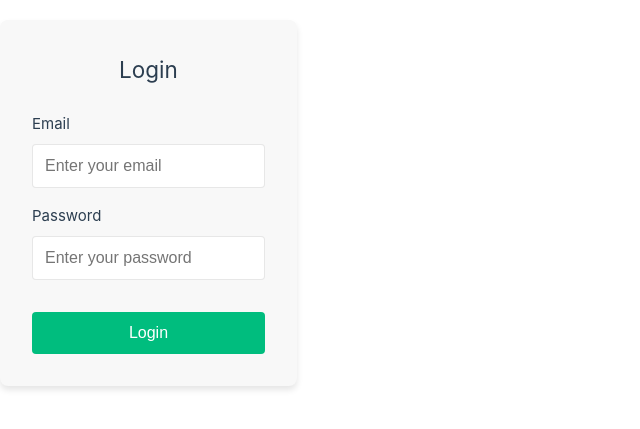
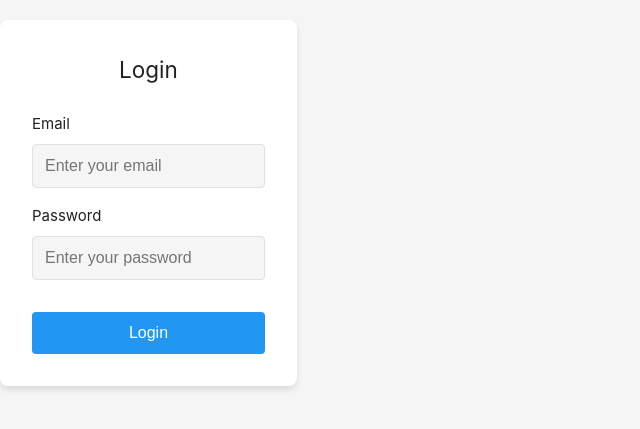
Before and after one commit to drakes00/inkspire-frontend, a Vue app: page / in a window 1280 px wide. Shown: the part 197-626 px from the top of the page, without its empty margins (0-640 px from the left). Built offline with nearby package versions, Linux system fonts and the light colour scheme; no server answers; the HTML template or start-up script is replaced by a standard one.

Commit message:
Added: theme switcher

```diff
--- a/src/assets/base.css
+++ b/src/assets/base.css
@@ -1,66 +1,74 @@
-/* color palette from <https://github.com/vuejs/theme> */
+/* color palette from old project */
 :root {
-  --vt-c-white: #ffffff;
-  --vt-c-white-soft: #f8f8f8;
-  --vt-c-white-mute: #f2f2f2;
+  --ink-c-white: #ffffff;
+  --ink-c-white-soft: #f5f5f5;
+  --ink-c-black: #121212;
+  --ink-c-black-soft: #1e1e1e;
+  --ink-c-black-mute: #2a2a2a;
 
-  --vt-c-black: #181818;
-  --vt-c-black-soft: #222222;
-  --vt-c-black-mute: #282828;
+  --ink-c-grey-dark: #212121;
+  --ink-c-grey-light: #e0e0e0;
+  --ink-c-grey-medium: #bdbdbd;
 
-  --vt-c-indigo: #2c3e50;
+  --ink-c-blue: #2196f3;
+  --ink-c-blue-dark: #1976d2;
+  --ink-c-blue-deep: #086490;
+  --ink-c-blue-light: #1186e3;
 
-  --vt-c-divider-light-1: rgba(60, 60, 60, 0.29);
-  --vt-c-divider-light-2: rgba(60, 60, 60, 0.12);
-  --vt-c-divider-dark-1: rgba(84, 84, 84, 0.65);
-  --vt-c-divider-dark-2: rgba(84, 84, 84, 0.48);
+  --ink-c-red: #f44336;
 
-  --vt-c-text-light-1: var(--vt-c-indigo);
-  --vt-c-text-light-2: rgba(60, 60, 60, 0.66);
-  --vt-c-text-dark-1: var(--vt-c-white);
-  --vt-c-text-dark-2: rgba(235, 235, 235, 0.64);
+  --ink-c-divider-light: #e0e0e0;
+  --ink-c-divider-dark: #424242;
 }
 
 /* semantic color variables for this project */
 :root {
-  --color-background: var(--vt-c-white);
-  --color-background-soft: var(--vt-c-white-soft);
-  --color-background-mute: var(--vt-c-white-mute);
+  --color-background: var(--ink-c-white-soft);
+  --color-background-soft: var(--ink-c-white);
+  --color-background-mute: #f2f2f2;
 
-  --color-border: var(--vt-c-divider-light-2);
-  --color-border-hover: var(--vt-c-divider-light-1);
+  --color-border: var(--ink-c-divider-light);
+  --color-border-hover: var(--ink-c-grey-medium);
 
-  --color-heading: var(--vt-c-text-light-1);
-  --color-text: var(--vt-c-text-light-1);
+  --color-heading: var(--ink-c-grey-dark);
+  --color-text: var(--ink-c-grey-dark);
 
-  --section-gap: 160px;
-
-  --color-primary: hsla(160, 100%, 37%, 1);
-  --color-primary-hover: hsla(160, 100%, 37%, 0.8);
-  --color-primary-soft: hsla(160, 100%, 37%, 0.2);
-  --color-danger: #ff4444;
+  --color-primary: var(--ink-c-blue);
+  --color-primary-hover: var(--ink-c-blue-dark);
+  --color-primary-soft: rgba(33, 150, 243, 0.1);
+  --color-danger: var(--ink-c-red);
 
   --shadow-normal: 0 2px 10px rgba(0, 0, 0, 0.1);
   --shadow-strong: 0 2px 10px rgba(0, 0, 0, 0.2);
   --shadow-card: 0 4px 6px rgba(0, 0, 0, 0.1);
+
+  --hover-background: #e3f2fd;
+  --selected-border: var(--ink-c-blue);
+  --icon-color: #555;
 }
 
-@media (prefers-color-scheme: dark) {
-  :root {
-    --color-background: var(--vt-c-black);
-    --color-background-soft: var(--vt-c-black-soft);
-    --color-background-mute: var(--vt-c-black-mute);
+body.dark-theme {
+  --color-background: var(--ink-c-black);
+  --color-background-soft: var(--ink-c-black-soft);
+  --color-background-mute: var(--ink-c-black-mute);
 
-    --color-border: var(--vt-c-divider-dark-2);
-    --color-border-hover: var(--vt-c-divider-dark-1);
+  --color-border: var(--ink-c-divider-dark);
+  --color-border-hover: #555555;
 
-    --color-heading: var(--vt-c-text-dark-1);
-    --color-text: var(--vt-c-text-dark-2);
+  --color-heading: var(--ink-c-grey-light);
+  --color-text: var(--ink-c-grey-light);
 
-    --shadow-normal: 0 2px 10px rgba(0, 0, 0, 0.5);
-    --shadow-strong: 0 2px 10px rgba(0, 0, 0, 0.7);
-    --shadow-card: 0 4px 6px rgba(0, 0, 0, 0.5);
-  }
+  --color-primary: var(--ink-c-blue-light);
+  --color-primary-hover: var(--ink-c-blue);
+  --color-primary-soft: rgba(17, 134, 227, 0.2);
+
+  --shadow-normal: 0 2px 10px rgba(0, 0, 0, 0.5);
+  --shadow-strong: 0 2px 10px rgba(0, 0, 0, 0.7);
+  --shadow-card: 0 4px 6px rgba(0, 0, 0, 0.5);
+
+  --hover-background: var(--ink-c-blue-deep);
+  --selected-border: var(--color-primary);
+  --icon-color: var(--ink-c-grey-medium);
 }
 
 *,
--- a/src/components/Tree.vue
+++ b/src/components/Tree.vue
@@ -3,8 +3,10 @@ import { ref, onMounted, provide, readonly } from 'vue'
 import { useRouter } from 'vue-router'
 import TreeItem from './TreeItem.vue'
 import { filesManagerService, type FileSystemNode } from '../services/filesManager'
+import { useTheme } from '../services/theme'
 
 const router = useRouter()
+const { toggleTheme, isDarkMode } = useTheme()
 
 // Reactive state variables. Vue's 'ref' makes these variables reactive,
 // meaning the UI will automatically update when their values change.
@@ -257,8 +259,9 @@ onMounted(() => {
     <div class="title-bar">
       <span>INKSPIRE</span>
       <div class="actions">
-        <!-- Theme Toggle Placeholder -->
-        <button class="icon-btn">🌓</button>
+        <button class="icon-btn" @click="toggleTheme" title="Toggle Theme">
+          {{ isDarkMode() ? '☀️' : '🌙' }}
+        </button>
         <!-- Root Menu -->
         <div class="root-menu-trigger">
             <button class="icon-btn">⋮</button>
--- /dev/null
+++ b/src/services/theme.ts
@@ -0,0 +1,39 @@
+import { ref, watchEffect } from 'vue'
+
+const THEME_KEY = 'app-theme'
+
+type Theme = 'light' | 'dark'
+
+const currentTheme = ref<Theme>((localStorage.getItem(THEME_KEY) as Theme) || 'light')
+
+/**
+ * Toggles the theme between light and dark mode.
+ */
+export function toggleTheme() {
+  currentTheme.value = currentTheme.value === 'light' ? 'dark' : 'light'
+}
+
+/**
+ * Returns true if the current theme is dark mode.
+ */
+export function isDarkMode() {
+  return currentTheme.value === 'dark'
+}
+
+/**
+ * Watch for theme changes and update the body class and localStorage.
+ */
+watchEffect(() => {
+  localStorage.setItem(THEME_KEY, currentTheme.value)
+  if (currentTheme.value === 'dark') {
+    document.body.classList.add('dark-theme')
+  } else {
+    document.body.classList.remove('dark-theme')
+  }
+})
+
+export const useTheme = () => ({
+  currentTheme,
+  toggleTheme,
+  isDarkMode
+})
```
